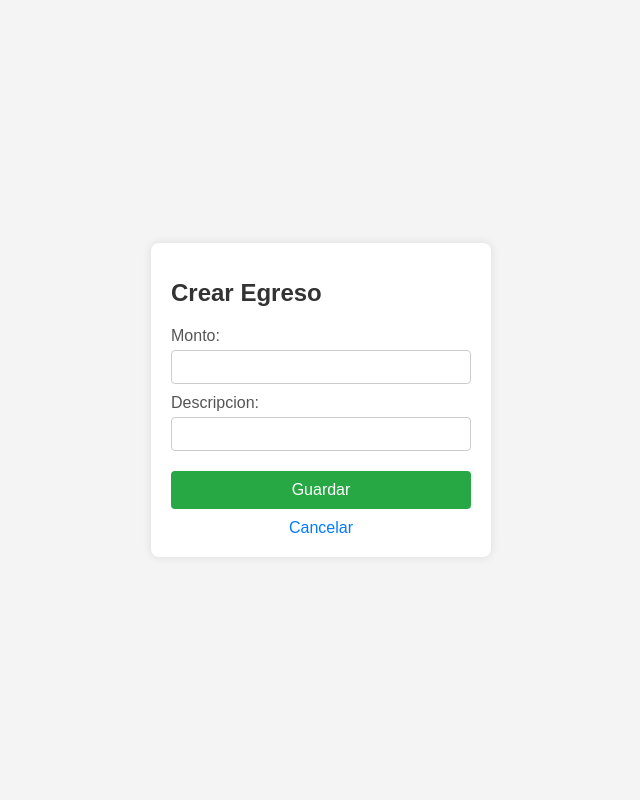
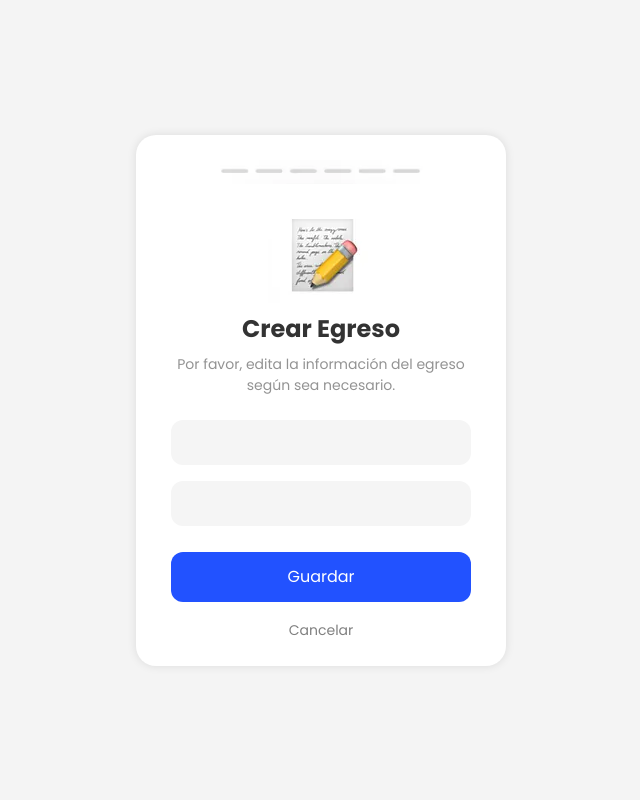
Before and after one commit to choterifa/ERP, a Django app: page /finanzas/egresos/crear/ in a window 1280 px wide. Shown: the whole page, without its empty margins (319-959 px from the left). Run offline with Django 5.2, Linux system fonts and the light colour scheme; a user stored in the database is signed in.

Commit message:
egresos cambiado ui

```diff
--- a/finanzas/forms.py
+++ b/finanzas/forms.py
@@ -22,6 +22,9 @@ class EgresoForm(forms.ModelForm):
     class Meta:
         model = Egreso
         fields = ['monto', 'descripcion']
+        widgets = {
+            'monto': forms.NumberInput(attrs={'class': 'form-control-monto'}),
+        }
 
     def clean_monto(self):
         monto = self.cleaned_data.get('monto')
--- a/finanzas/templates/finanzas/egreso_form.html
+++ b/finanzas/templates/finanzas/egreso_form.html
@@ -1,12 +1,24 @@
 <!DOCTYPE html>
 <html lang="es">
+{% load static %}
+
 <head>
     <meta charset="UTF-8">
     <meta name="viewport" content="width=device-width, initial-scale=1.0">
     <title>{% if form.instance.pk %}Editar Egreso{% else %}Crear Egreso{% endif %}</title>
     <style>
+        @import url('https://fonts.googleapis.com/css2?family=Poppins:ital,wght@0,100;0,200;0,300;0,400;0,500;0,600;0,700;0,800;0,900;1,100;1,200;1,300;1,400;1,500;1,600;1,700;1,800;1,900&display=swap');
+
+        :root {
+            --border-radius2: 12px;
+            --altura_inputs: 45px;
+            --color-input-edit: rgb(245, 245, 245);
+        }
+
+        * {}
+
         body {
-            font-family: Arial, sans-serif;
+            font-family: "Poppins", sans-serif;
             background-color: #f4f4f4;
             margin: 0;
             padding: 0;
@@ -15,70 +27,117 @@
             align-items: center;
             height: 100vh;
         }
+
         .form-container {
-            background-color: #fff;
-            padding: 20px;
-            border-radius: 8px;
+            text-align: center;
+            padding: 25px 35px;
+            width: 300px;
+            display: flex;
+            flex-direction: column;
+            justify-content: center;
+            align-items: center;
+            border-radius: 20px;
+            gap: 8px;
             box-shadow: 0 0 10px rgba(0, 0, 0, 0.1);
-            width: 300px;
+            background-color: rgb(255, 255, 255);
         }
-        h1 {
+
+        .formulario {
+            width: 100%;
+        }
+
+        .form-parrafo {
+            color: rgb(147, 147, 147);
+            font-size: 14px;
+            margin: 0;
+        }
+
+        .form-titulo {
             font-size: 24px;
-            margin-bottom: 20px;
             color: #333;
+            margin: 0;
         }
-        form p {
-            margin: 10px 0;
+
+        input[type="text"],
+        input[type="number"] {
+            width: 100%;
+            padding: 10px 18px;
+            border: none;
+            font-size: 14px;
+            color: rgb(79, 80, 86);
+            font-family: inherit;
+            box-sizing: border-box;
+            text-overflow: ellipsis;
         }
-        label {
-            display: block;
-            margin-bottom: 5px;
-            color: #555;
+
+        .form-control-monto {
+            background-color: var(--color-input-edit);
+            height: var(--altura_inputs);
+            border-radius: var(--border-radius2);
         }
-        input[type="text"], input[type="number"] {
-            width: 100%;
-            padding: 8px;
-            border: 1px solid #ccc;
-            border-radius: 4px;
-            font-size: 14px;
-            box-sizing: border-box;
+
+        input[name="descripcion"] {
+            background-color: var(--color-input-edit);
+            height: var(--altura_inputs);
+            border-radius: var(--border-radius2);
         }
+
+        [for] {
+            display: none !important;
+        }
+
         button {
-            background-color: #28a745;
             color: #fff;
             border: none;
             padding: 10px 15px;
-            border-radius: 4px;
-            cursor: pointer;
             font-size: 16px;
             width: 100%;
             margin-top: 10px;
-            box-sizing: border-box;
         }
+
         button:hover {
-            background-color: #218838;
+            background-color: rgb(26, 65, 204);
         }
-        a {
+
+        .btn_cancelar {
+            font-family: inherit;
+            color: gray;
+            text-decoration: none;
+            font-size: 14px;
+            margin-top: 10px;
+        }
+
+        .btn-guardar {
+            font-size: 16px;
+            font-family: inherit;
+            width: 100%;
+            height: 50px;
+            border-radius: 12px;
+            background-color: rgb(34, 82, 255);
+        }
+
+
+        .form-img-barras {
             display: block;
-            text-align: center;
-            margin-top: 10px;
-            color: #007bff;
-            text-decoration: none;
-        }
-        a:hover {
-            text-decoration: underline;
+            margin-bottom: 20px;
         }
     </style>
 </head>
+
 <body>
     <div class="form-container">
-        <h1>{% if form.instance.pk %}Editar Egreso{% else %}Crear Egreso{% endif %}</h1>
-        <form method="post">
+        <img src="{% static 'img/barras.png' %}" class="form-img-barras">
+        <img src="{% static 'img/edit.png' %}" class="form-img">
+        <h1 class="form-titulo">{% if form.instance.pk %}Editar Egreso{% else %}Crear Egreso{% endif %}</h1>
+        <p class="form-parrafo">Por favor, edita la información del egreso según sea necesario.</p>
+
+        <form method="post" class="formulario">
             {% csrf_token %}
             {{ form.as_p }}
-            <button type="submit">Guardar</button>
+            <button type="submit" class="btn-guardar">Guardar</button>
         </form>
-        <a href="{% url 'lista_egresos' %}">Cancelar</a>
+        <a href="{% url 'lista_egresos' %}" class="btn_cancelar">Cancelar</a>
     </div>
 </body>
+
 </html>
--- a/finanzas/templates/finanzas/ingreso_form.html
+++ b/finanzas/templates/finanzas/ingreso_form.html
@@ -68,6 +68,7 @@
             color: rgb(79, 80, 86);
             font-family: inherit;
             box-sizing: border-box;
+            text-overflow: ellipsis;
         }
 
         .form-control-monto {
```
Also changed, not shown: finanzas/templates/finanzas/confirmar_eliminar_egreso.html (+54 -25 lines), db.sqlite3.
